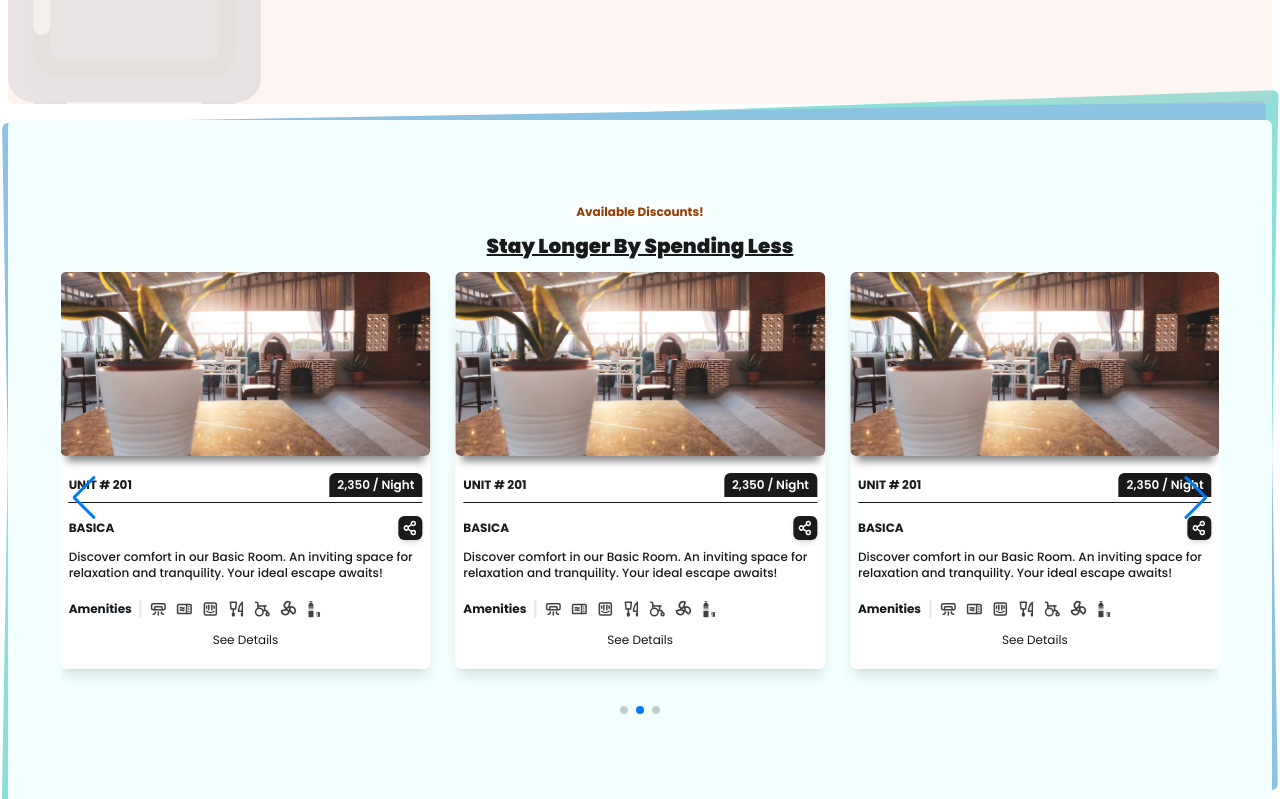
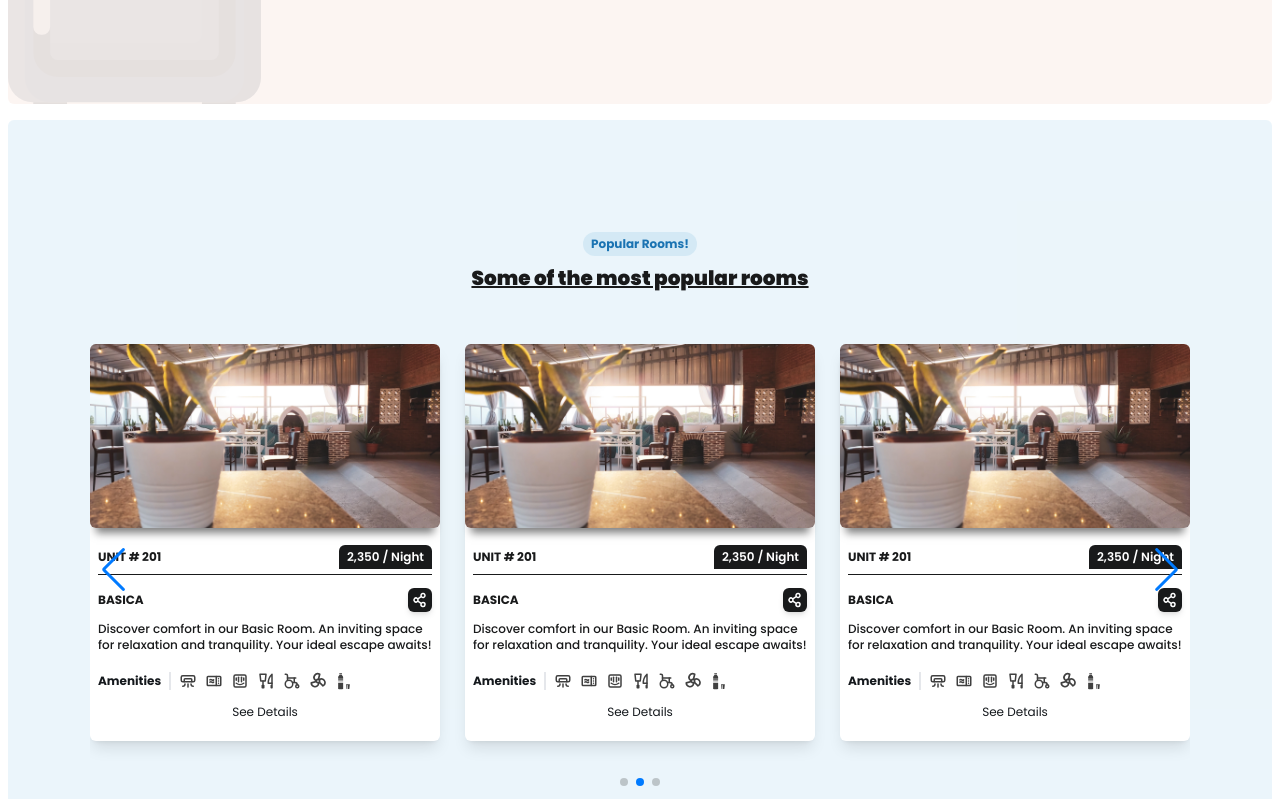
Before and after one commit to romandesigns/hqnrd, a Next.js app: page /en in a window 1280 px wide. Shown: the part 2340-3139 px from the top of the page. Built offline with nearby package versions, Linux system fonts and the light colour scheme.

Commit message:
implemented trending rooms section

```diff
--- a/app/[lang]/ui/common/Swiper/index.tsx
+++ b/app/[lang]/ui/common/Swiper/index.tsx
@@ -5,9 +5,12 @@ import { Autoplay, Navigation, Pagination } from "swiper/modules";
 import { Swiper, SwiperSlide } from "swiper/react";
 import { twMerge } from "tailwind-merge";
 
+type TrendingListType = Array<
+  { a: number } | { b: number } | { c: number } | { d: number } | { e: number }
+>;
 // Define props for the SwiperComponent
 interface SwiperComponentProps<T> {
-  items: T[] | number[];
+  items: T[] | TrendingListType;
   className?: string;
   RenderComponent: (props: T) => ReactElement;
 }
@@ -35,7 +38,7 @@ export function SwiperComponent<T extends { reviewerName: string }>({
     >
       {items.map((item, index) => (
         <SwiperSlide key={index} className="py-1 pb-7">
-          <RenderComponent {...item} />
+          <RenderComponent {...(item as T)} />
         </SwiperSlide>
       ))}
     </Swiper>
--- a/app/[lang]/ui/layout/components/Footer/index.tsx
+++ b/app/[lang]/ui/layout/components/Footer/index.tsx
@@ -7,7 +7,7 @@ import { SocialMedia } from "./SocialMedia";
 export const Footer = () => {
   return (
     <footer className="bg-primary-500 py-10 px-2">
-      <Section className="px-4 py-2 flex justify-between items-center bg-white/10 rounded-md pb-4">
+      <Section className="px-4 py-2 flex justify-between items-center bg-white/10 rounded-md pb-4 w-full max-w-7xl mx-auto">
         <div className="flex items-center justify-start w-full py-5 relative">
           <Brand className="text-white" />
         </div>
--- a/app/[lang]/ui/layout/components/Home/Discounts/Heading.tsx
+++ b/app/[lang]/ui/layout/components/Home/Discounts/Heading.tsx
@@ -1,13 +1,23 @@
 import { twMerge } from "tailwind-merge";
 
-export function Heading({ className = "" }: { className?: string }) {
+export function Heading({
+  className = "",
+  textColor = "",
+}: {
+  className?: string;
+  textColor?: string;
+}) {
   return (
     <div className={twMerge(`mb-20 md:mb-0 md:col-span-3 ${className}`)}>
-      <p className="inline-flex items-center text-xs justify-center text-tertiary-800 font-bold bg-white/50 p-1 rounded-full px-2">
-        Available Discounts!
+      <p
+        className={twMerge(
+          `inline-flex items-center text-xs justify-center text-red-800 font-bold bg-white/50 p-1 rounded-full px-2 ${textColor}`
+        )}
+      >
+        Popular Rooms!
       </p>
       <h3 className="font-black my-2 text-neutral-500 underline text-xl">
-        Stay Longer By Spending Less
+        Some of the most popular rooms
       </h3>
     </div>
   );
--- a/app/[lang]/ui/layout/components/public/Home/Discounts/index.tsx
+++ b/app/[lang]/ui/layout/components/public/Home/Discounts/index.tsx
@@ -5,7 +5,7 @@ export default function Discounts() {
   return (
     <Section className="w-full bg-tertiary-100/20 py-10 px-2 rounded-md sm:py-20 sm:px-10 relative">
       <article className="w-full h-full md:p-2 rounded-md grid grid-cols-[1fr] grid-rows-[auto_1fr_1fr] md:grid-cols-2 md:grid-rows-1 gap-y-4 z-[2]">
-        <Heading />
+        <Heading textColor="text-tertiary-500 bg-tertiary-100/50" />
         <CardDiscount
           imgSrc="/assets/general/five-percent.svg"
           eligibleDays="Applicable When Booking 5 days"
--- a/app/[lang]/ui/layout/components/public/Home/Trending/index.tsx
+++ b/app/[lang]/ui/layout/components/public/Home/Trending/index.tsx
@@ -1,47 +1,36 @@
 "use client";
 import { RoomCard } from "@/app/[lang]/ui/common/RoomCard";
-import React from "react";
+import { SwiperComponent } from "@/app/[lang]/ui/common/Swiper";
+import { Section } from "../../../../containers";
 import { Heading } from "../../../Home";
-import { SwiperComponent } from "@/app/[lang]/ui/common/Swiper";
-
+type TrendingListType = Array<
+  { a: number } | { b: number } | { c: number } | { d: number } | { e: number }
+>;
 export default function Trendings() {
-  const trendingList = [{ a: 1 }, { b: 1 }, { c: 1 }, { d: 1 }, { e: 1 }];
+  const trendingList: TrendingListType = [
+    { a: 1 },
+    { b: 1 },
+    { c: 1 },
+    { d: 1 },
+    { e: 1 },
+  ];
   return (
-    <section
-      className="w-full relative rounded-md my-2 mb-8 bg-secondary-50
-        after:content-['']
-        after:absolute
-        after:w-full
-        after:h-full
-        after:-top-2
-        after:-z-[1]
-       after:bg-primary-200
-        after:rounded-md
-        after:-rotate-1
-        after:block
-        before:content-['']
-        before:absolute
-        before:w-full
-        before:h-full
-        before:-top-2
-        before:-z-[1]
-       before:bg-secondary-200
-        before:rounded-md
-        before:rotate-1
-        before:-skew-y-3
-        before:block
-        "
-    >
-      <article className="mx-auto w-full max-w-7xl flex items-center justify-center flex-col py-20 ">
-        <Heading className="flex items-center justify-center flex-col" />
-        <div className="w-11/12">
-          <SwiperComponent
-            items={trendingList}
-            RenderComponent={RoomCard}
-            className="testimonails-swiper"
+    <Section className="w-full relative rounded-md my-2 bg-primary-100/30">
+      <article className="w-full h-full sm:p-2 rounded-md">
+        <div className="w-full h-full p-2 rounded-md sm:px-4 relative flex flex-col justify-center items-center">
+          <Heading
+            className="flex items-center justify-center flex-col"
+            textColor="text-primary-500 bg-primary-100/50"
           />
+          <div className="w-11/12 md:my-10">
+            <SwiperComponent
+              items={trendingList}
+              RenderComponent={RoomCard}
+              className="testimonails-swiper"
+            />
+          </div>
         </div>
       </article>
-    </section>
+    </Section>
   );
 }
```
